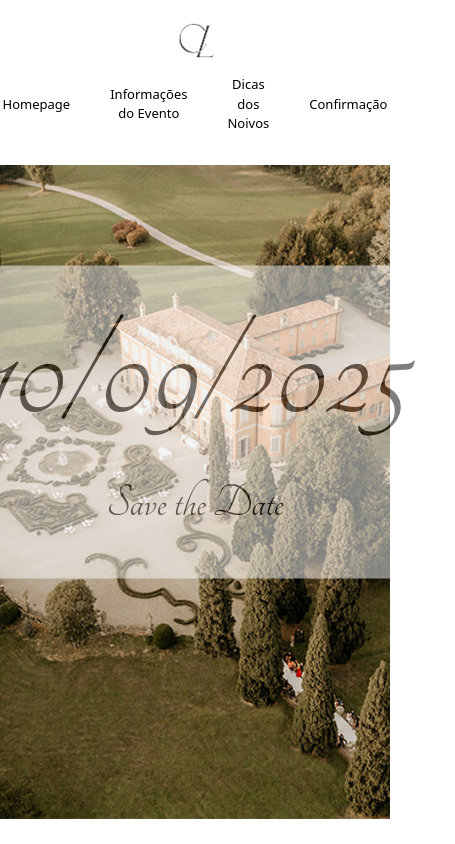
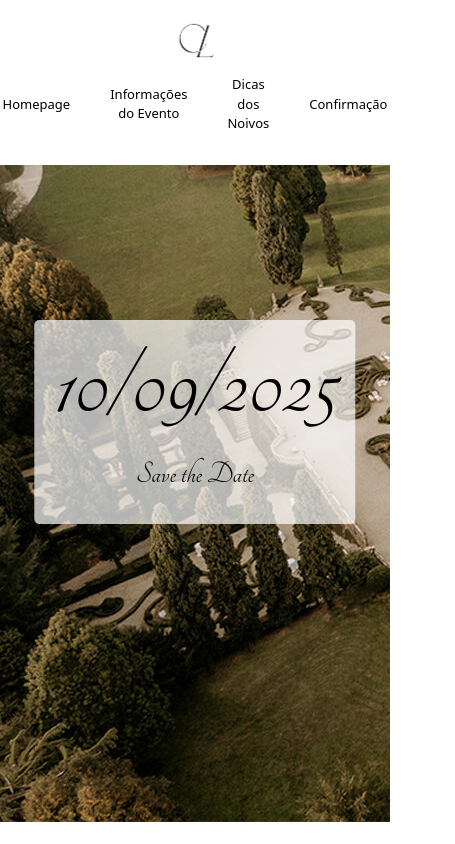
Before and after one commit to Leobbianchi/wedding_website, a React (Vite) app: page / in a window 390 px wide. Shown: the whole page, 455 px wide, since content can reach past the window. Built offline with nearby package versions, Linux system fonts and the light colour scheme.

Commit message:
adicao de pagina de erro 404 e ajustes mobile

```diff
--- a/src/styles/Homepage.css
+++ b/src/styles/Homepage.css
@@ -1,5 +1,6 @@
 /* Homepage.css */
-.villa-image {
+
+.hero-image {
   margin-top: 35px;
   width: 100vw;
   height: calc(100vh - 50px);
@@ -19,9 +20,21 @@
   font-size: 3em;
   font-family: 'Tangerine', cursive;
   color: black;
-  background-color: white;
-  opacity: 0.5;
+  background-color: rgba(255, 255, 255, 0.7);
   padding: 0.5em 1em;
   text-align: center;
   border-radius: 5px;
 }
+
+/* Ajustes para telas pequenas */
+@media (max-width: 768px) {
+  .hero-image {
+    height: calc(100vh - 80px);
+    object-fit: cover;
+  }
+
+  .save-the-date {
+    font-size: 2em;
+    padding: 0.3em 0.6em;
+  }
+}
```
Also changed, not shown: 404.html (deleted, +0 -7 lines), public/404.html (added, +15 -0 lines).
